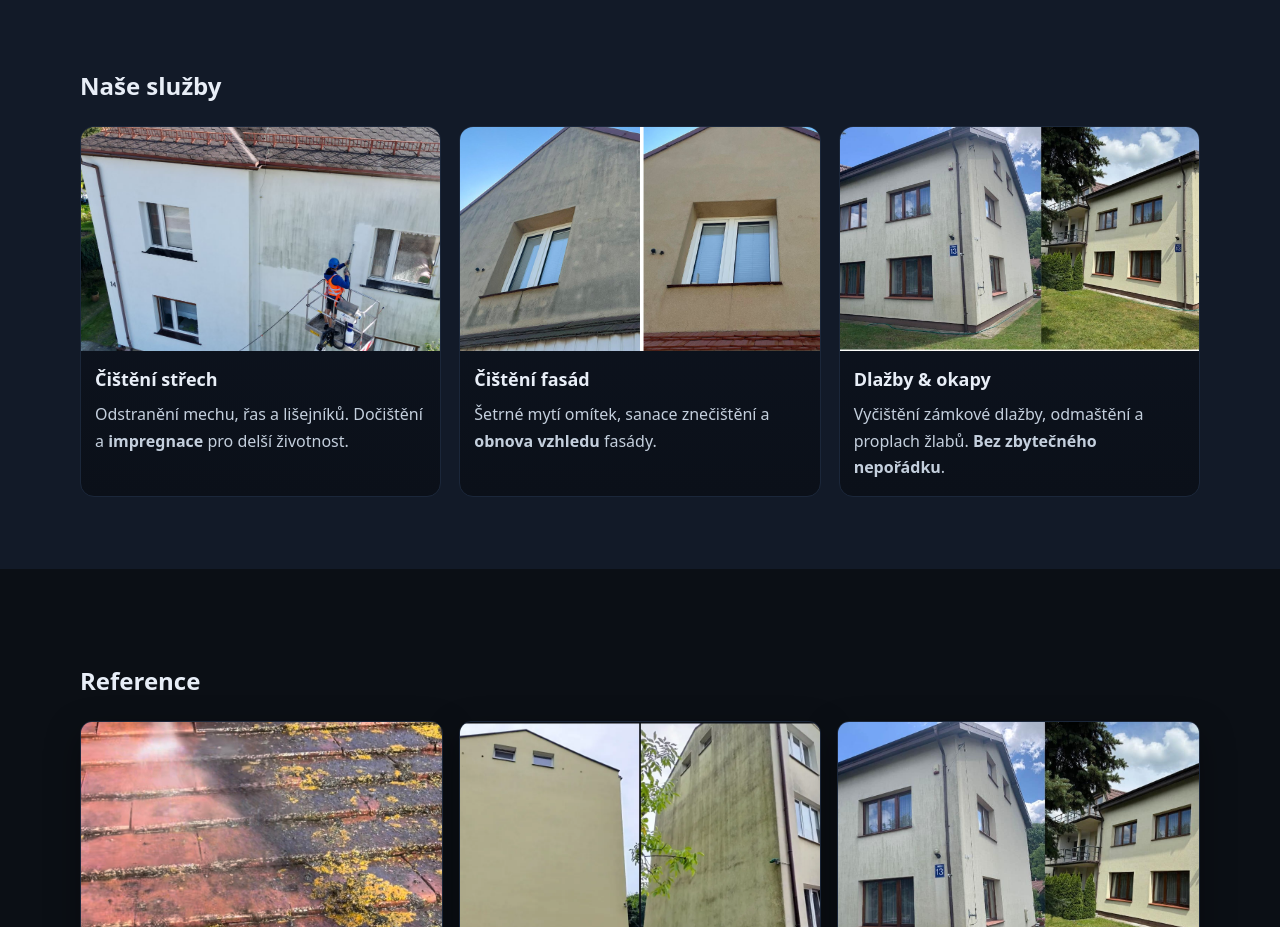
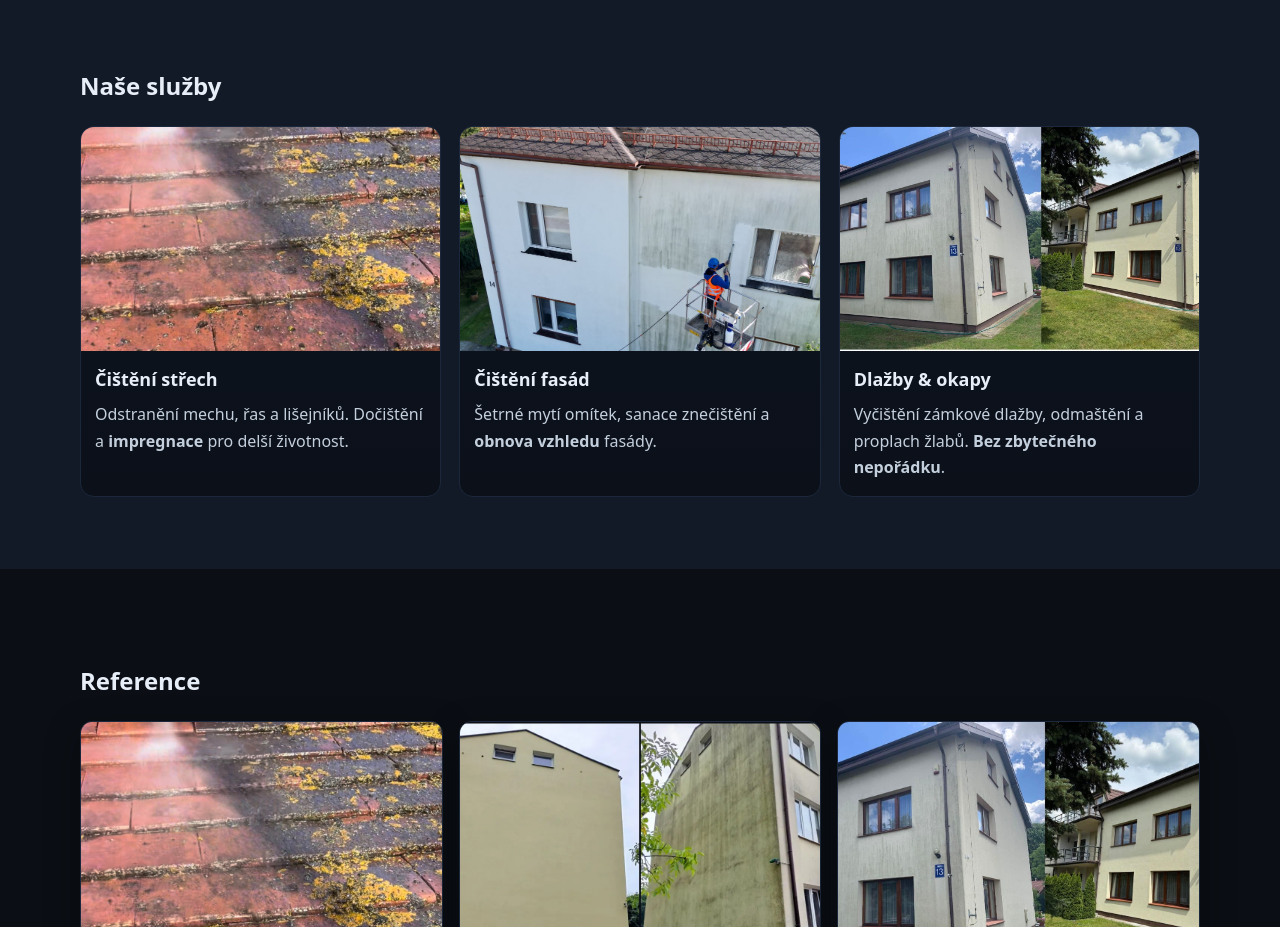
Before and after one commit to ladislavgramer-sys/mytitoumyjem1, a plain HTML site: page index.html in a window 1280 px wide. Shown: the part 1520-2447 px from the top of the page. Drawn offline with Linux system fonts and the light colour scheme.

Commit message:
Add files via upload

```diff
--- a/index.html
+++ b/index.html
@@ -66,12 +66,12 @@
       <h2>Naše služby</h2>
       <div class="cards">
         <article class="card">
-          <img src="20.jpg" alt="Čištění střech" />
+          <img src="roof-cleaning-7.jpg" alt="Čištění střech" />
           <h3>Čištění střech</h3>
           <p>Odstranění mechu, řas a lišejníků. Dočištění a <strong>impregnace</strong> pro delší životnost.</p>
         </article>
         <article class="card">
-          <img src="czyszczenie-elewacji-bydgoszcz-aquabyd5.jpg" alt="Čištění fasád" />
+          <img src="20.jpg" alt="Čištění fasád" />
           <h3>Čištění fasád</h3>
           <p>Šetrné mytí omítek, sanace znečištění a <strong>obnova vzhledu</strong> fasády.</p>
         </article>
```
